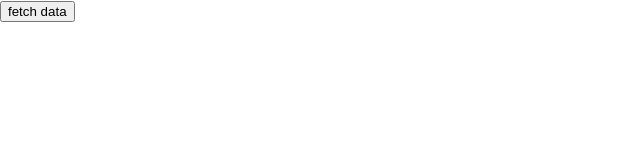
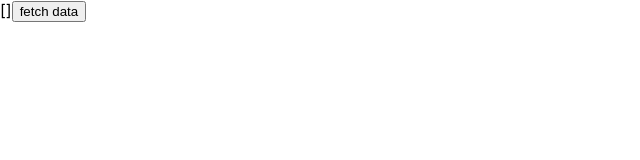
Before and after one commit to Wasiu-hub/making-api-calls, a React (Create React App) app: page / in a window 1280 px wide. Shown: the top 160 px of the page, without its empty margins (0-640 px from the left). Built offline with nearby package versions, Linux system fonts and the light colour scheme.

Commit message:
stringifying the user json information

```diff
--- a/src/App.js
+++ b/src/App.js
@@ -12,6 +12,7 @@ const App = () => {
 
   return (
     <div>
+      {JSON.stringify(users)}
       {users.map((user) => (
         <div key={user.id}>
           My username is {user.username} with a name of {user.name}, and id of{" "}
```
